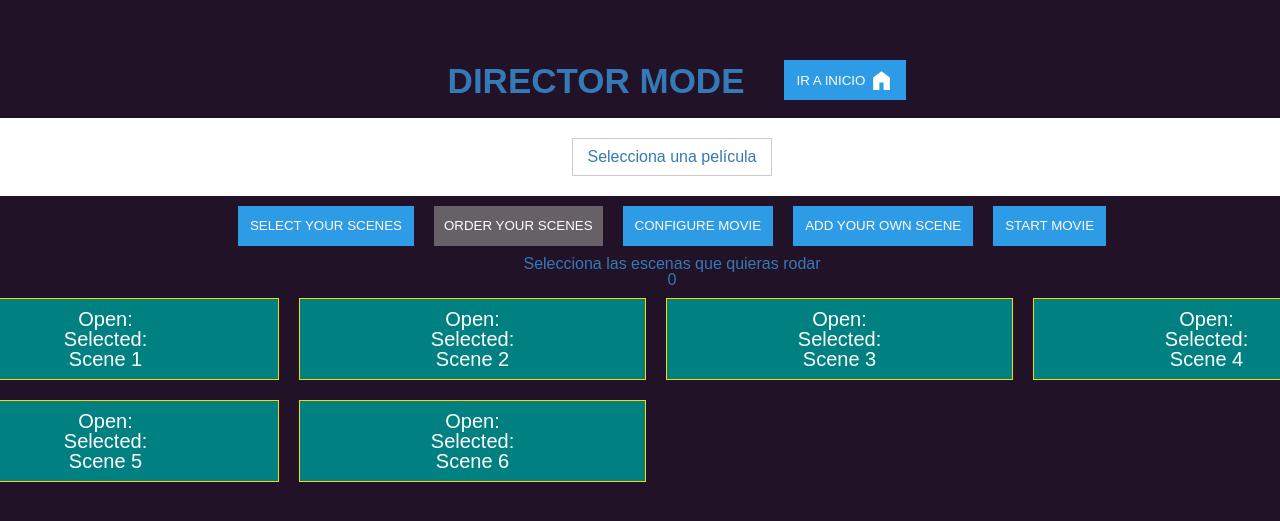
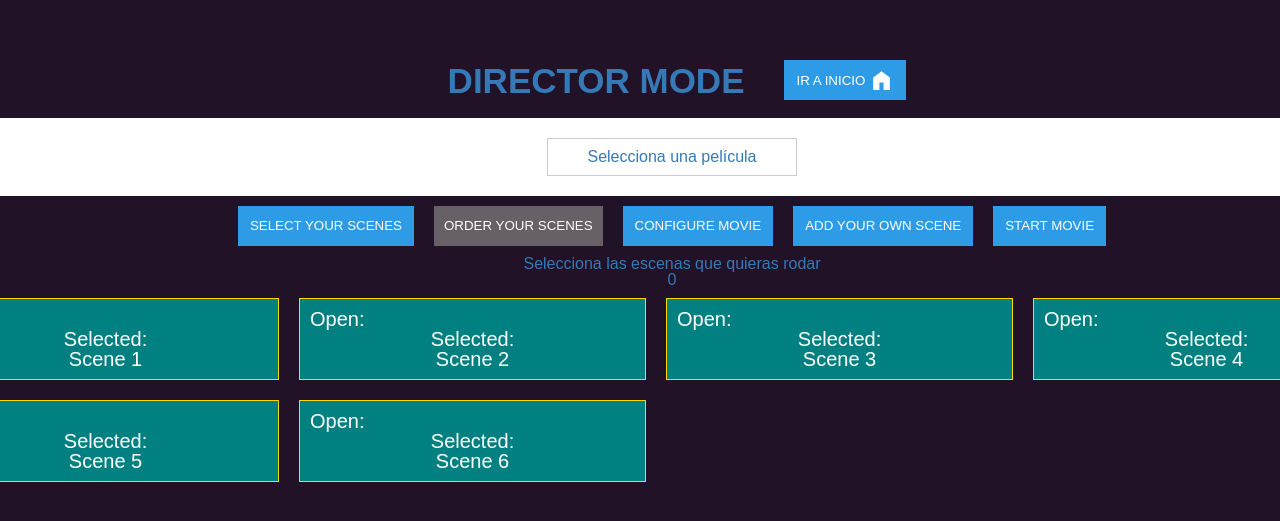
Before and after one commit to Burricornio/naughty-scenes, a Vue app: page /director in a window 1280 px wide. Shown: the part 113-634 px from the top of the page. Built offline with nearby package versions, Linux system fonts and the light colour scheme.

Commit message:
Delete custom scene

```diff
--- a/src/components/SelectScenesContainer.vue
+++ b/src/components/SelectScenesContainer.vue
@@ -4,11 +4,21 @@
       <li
         v-for="scene in modifiedScenes"
         :key="scene.id"
-        :class="['scene-item', { selected: scene.selected }]"
+        :class="[
+          'scene-item',
+          { selected: scene.selected, custom: scene.type === 'custom' }
+        ]"
         @click="addSceneToMovie(scene)"
       >
         <header>
-          <h2>Open: {{ scene.isOpenAccordion }}</h2>
+          <div class="title-container">
+            <h2>Open: {{ scene.isOpenAccordion }}</h2>
+            <Icon
+              v-if="scene.type === 'custom'"
+              icon="ion:close-round"
+              @click.stop="deleteScene(scene.id)"
+            />
+          </div>
           <h2>Selected: {{ scene.selected }}</h2>
           <h2>{{ scene.title }}</h2>
         </header>
@@ -22,12 +32,16 @@
 
 <script setup lang="ts">
 import { computed } from 'vue'
-import { Scene } from '@/stores/useSceneStore'
+import { Scene, useSceneStore } from '@/stores/useSceneStore'
+import { Icon } from '@iconify/vue'
 
 // PROPS
 const props = defineProps<{
   scenes: Scene[]
 }>()
+
+// STORE
+const sceneStore = useSceneStore()
 
 // COMPUTED
 const modifiedScenes = computed(() => props.scenes)
@@ -35,6 +49,10 @@ const modifiedScenes = computed(() => props.scenes)
 // METHODS
 function addSceneToMovie(scene: Scene) {
   scene.selected = !scene.selected
+}
+
+function deleteScene(sceneId: number) {
+  sceneStore.deleteCustomScene(sceneId)
 }
 </script>
 
@@ -56,9 +74,18 @@ function addSceneToMovie(scene: Scene) {
         border-color: red;
       }
 
+      &.custom header {
+        background: olivedrab;
+      }
+
       header {
         background-color: teal;
         padding: 10px;
+
+        .title-container {
+          @include flex($justify-content: space-between);
+          color: white;
+        }
 
         h2 {
           margin: 0;
--- a/src/components/director-view/SelectMovieDropwdownComponent.vue
+++ b/src/components/director-view/SelectMovieDropwdownComponent.vue
@@ -75,7 +75,7 @@ const handleDocumentClick = (event: MouseEvent) => {
 <style lang="scss" scoped>
 .select-movie-dropdown {
   position: relative;
-  width: 200px;
+  width: 250px;
 }
 
 .selected-option {
--- a/src/stores/useSceneStore.ts
+++ b/src/stores/useSceneStore.ts
@@ -131,6 +131,16 @@ export const useSceneStore = defineStore('useSceneStore', () => {
     })
   }
 
+  function deleteCustomScene(sceneId: number) {
+    const sceneIndex = scenes.value.findIndex(
+      (scene: Scene) => scene.id === sceneId
+    )
+
+    if (sceneIndex !== -1) {
+      scenes.value.splice(sceneIndex, 1)
+    }
+  }
+
   return {
     playMovie,
     getCurrentScene,
@@ -153,6 +163,7 @@ export const useSceneStore = defineStore('useSceneStore', () => {
     unselectScene,
     unselectAllScenes,
     getDefaultScenes,
-    selectAllScenes
+    selectAllScenes,
+    deleteCustomScene
   }
 })
```
